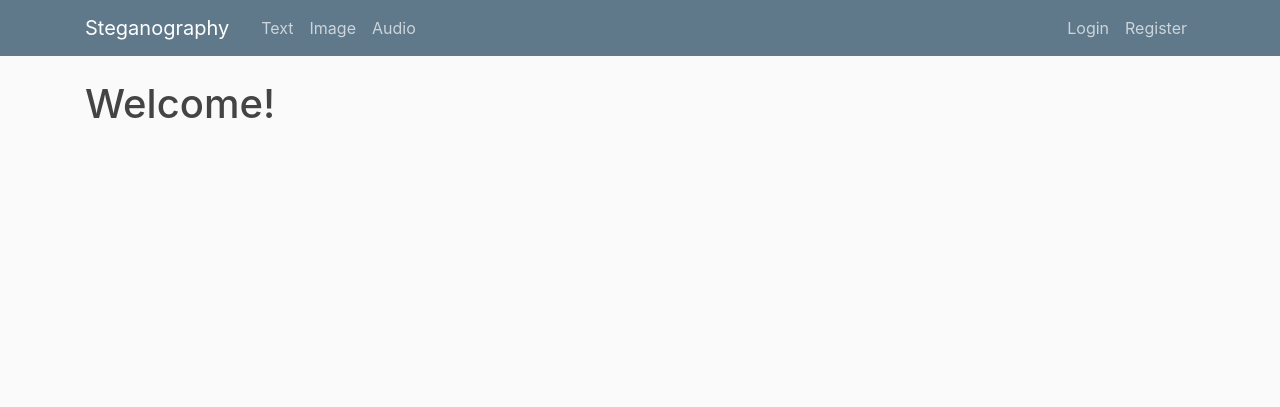
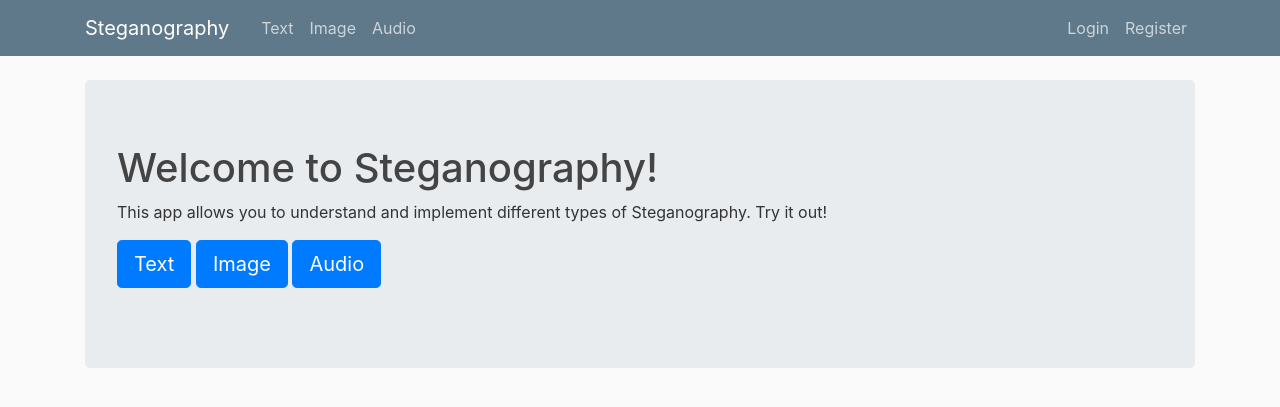
Before and after one commit to sunkakar/django-steganography-app, a Django app: page /welcome/ in a window 1280 px wide. Shown: the top 407 px of the page. Run offline with Django 3.2, Linux system fonts and the light colour scheme; some libraries are stand-ins or nearby versions.

Commit message:
Added Welcome Page

```diff
--- a/steg_app/audio_steg/templates/audio_steg/base.html
+++ b/steg_app/audio_steg/templates/audio_steg/base.html
@@ -12,10 +12,12 @@
     {% endif %}
 
     <meta name="viewport" content="width=device-width, initial-scale=1">
-    <link rel="shortcut icon" type="image/png" href="{% static 'audio_steg/favicon.png' %}"/>
+    <link rel="shortcut icon" type="image/png" href="{% static 'crypto_blog/favicon.png' %}"/>
+
     <!-- Bootstrap CSS -->
     <link rel="stylesheet" href="https://maxcdn.bootstrapcdn.com/bootstrap/4.0.0/css/bootstrap.min.css" integrity="sha384-Gn5384xqQ1aoWXA+058RXPxPg6fy4IWvTNh0E263XmFcJlSAwiGgFAW/dAiS6JXm" crossorigin="anonymous">
     <link rel="stylesheet" href="{% static 'audio_steg/main.css' %}">
+
 </head>
 <body>
     <header class="site-header">
--- a/steg_app/audio_steg/templates/audio_steg/welcome.html
+++ b/steg_app/audio_steg/templates/audio_steg/welcome.html
@@ -1,6 +1,15 @@
 {% extends "audio_steg/base.html" %}
 {% block content %}
 
-    <h1>Welcome!</h1>
+    <div class="jumbotron">
+        <h1>Welcome to Steganography!</h1>
+        <p>This app allows you to understand and implement different types of Steganography. Try it out!</p>
+        <p>
+            <a class="btn btn-primary btn-lg" href="/text" role="button">Text</a>
+            <a class="btn btn-primary btn-lg" href="/image" role="button">Image</a>
+            <a class="btn btn-primary btn-lg" href="/audio" role="button">Audio</a>
+        </p>
+    </div>
+
 
 {% endblock content %}
```
Also changed, not shown: README.md.
